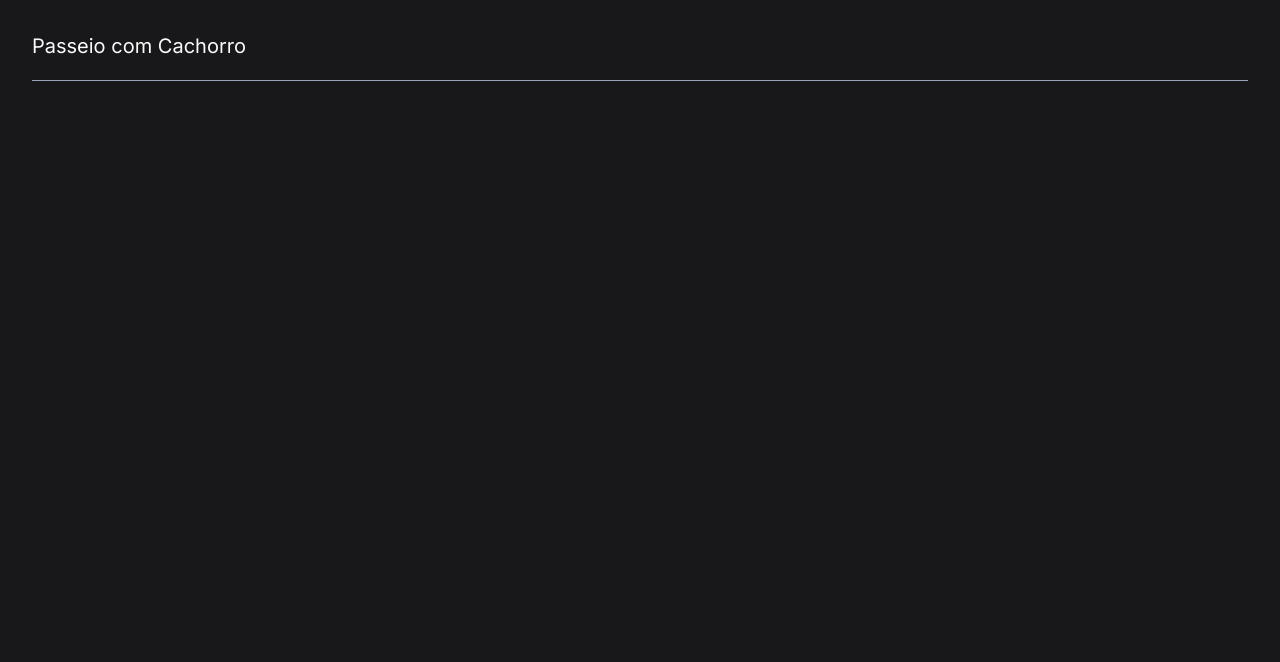
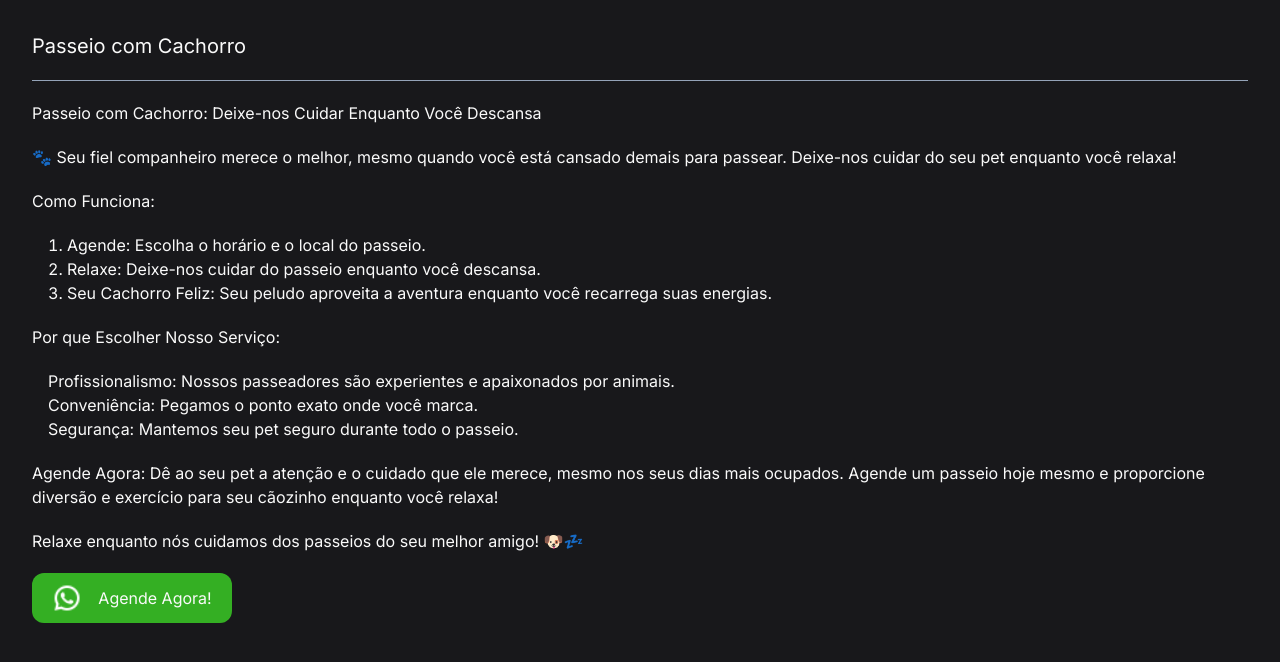
Before and after one commit to andre-albuquerque01/dog-walk, a Next.js app: page / in a window 1280 px wide. Shown: the top 662 px of the page. Built offline with nearby package versions, Linux system fonts and the light colour scheme.

Commit message:
new components and update old components

```diff
--- a/src/app/(dashboad)/page.tsx
+++ b/src/app/(dashboad)/page.tsx
@@ -1,5 +1,9 @@
+import { Body } from "@/components/body";
+
 export default function Home() {
   return (
-    <></>
+    <>
+      <Body />
+    </>
   );
 }
--- /dev/null
+++ b/src/components/body.tsx
@@ -0,0 +1,26 @@
+import React from 'react'
+import { Btn } from './btn'
+
+export const Body = () => {
+    return (
+        <div className='space-y-5 mt-5'>
+            <p>Passeio com Cachorro: Deixe-nos Cuidar Enquanto Você Descansa</p>
+            <p>🐾 Seu fiel companheiro merece o melhor, mesmo quando você está cansado demais para passear. Deixe-nos cuidar do seu pet enquanto você relaxa!</p>
+            <p>Como Funciona:</p>
+            <ol className='list-decimal list-inside ml-4'>
+                <li>Agende: Escolha o horário e o local do passeio.</li>
+                <li>Relaxe: Deixe-nos cuidar do passeio enquanto você descansa.</li>
+                <li>Seu Cachorro Feliz: Seu peludo aproveita a aventura enquanto você recarrega suas energias.</li>
+            </ol>
+            <p>Por que Escolher Nosso Serviço:</p>
+            <ul className='list-outside ml-4'>
+                <li>Profissionalismo: Nossos passeadores são experientes e apaixonados por animais.</li>
+                <li>Conveniência: Pegamos o ponto exato onde você marca.</li>
+                <li>Segurança: Mantemos seu pet seguro durante todo o passeio.</li>
+            </ul>
+            <p>Agende Agora: Dê ao seu pet a atenção e o cuidado que ele merece, mesmo nos seus dias mais ocupados. Agende um passeio hoje mesmo e proporcione diversão e exercício para seu cãozinho enquanto você relaxa!</p>
+            <p>Relaxe enquanto nós cuidamos dos passeios do seu melhor amigo! 🐶💤</p>
+            <Btn />
+        </div>
+    )
+}
--- /dev/null
+++ b/src/components/btn.tsx
@@ -0,0 +1,21 @@
+import Image from 'next/image'
+import Link from 'next/link'
+import React from 'react'
+
+export const Btn = () => {
+    return (
+        <div >
+            <Link href="https://api.whatsapp.com/send?phone=5561985261944&text=Ol%C3%A1!%20Estou%20super%20interessado%20em%20saber%20como%20funciona%20o%20servi%C3%A7o%20de%20passeio%20com%20cachorro!%20%F0%9F%90%BE%20Poderia%20me%20enviar%20mais%20informa%C3%A7%C3%B5es?" target="_blank"
+                className='flex items-center justify-center gap-4 bg-customGreen h-[50px] w-[200px] rounded-xl'
+            >
+                <Image
+                    src="/whatsapp.png"
+                    alt='Icone whatsapp'
+                    width={30}
+                    height={30}
+                />
+                Agende Agora!
+            </Link>
+        </div>
+    )
+}
--- a/tailwind.config.ts
+++ b/tailwind.config.ts
@@ -14,6 +14,9 @@ const config: Config = {
       gridTemplateRows: {
         app: 'min-content max-content',
       },
+      colors: {
+        customGreen: '#34AF23',
+      }
     },
   },
   plugins: [],
```
